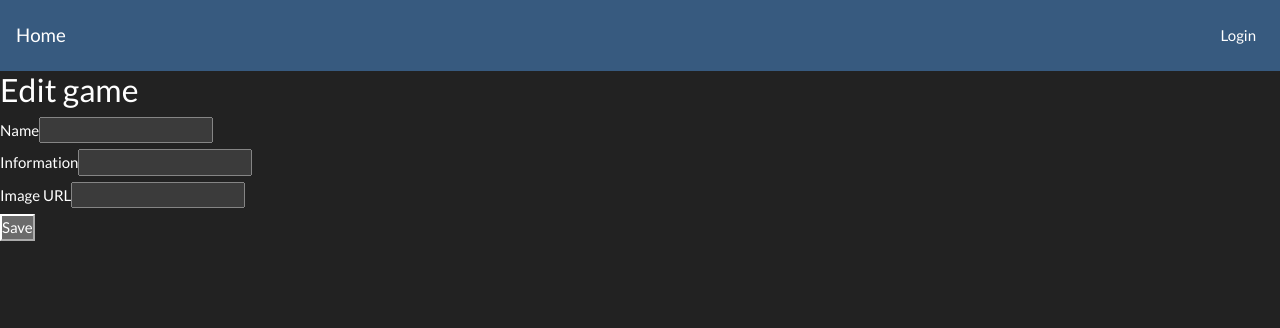
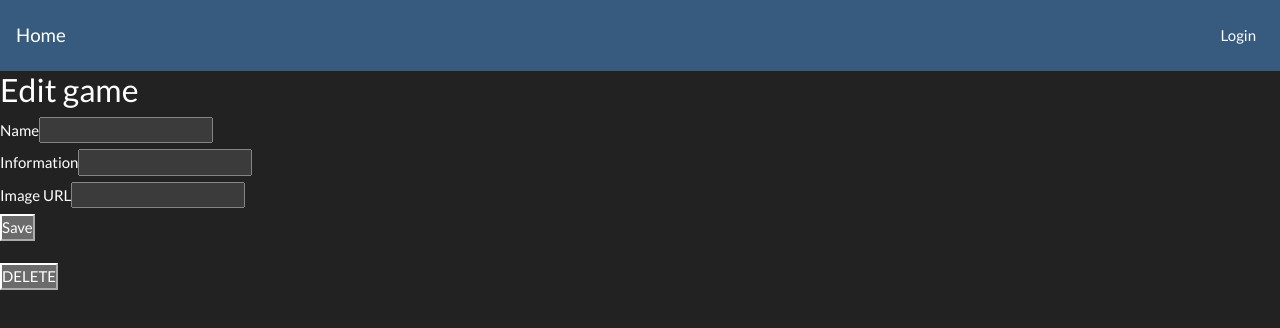
Before and after one commit to pomeranets-manachem/game-wiki-frontend, a React (Vite) app: page /game/edit/1 in a window 1280 px wide. Shown: the top 328 px of the page. Built offline with nearby package versions, Linux system fonts and the light colour scheme; no server answers.

Commit message:
added delete functionality, button on GameEdit page

```diff
--- a/src/pages/game/GameEdit.jsx
+++ b/src/pages/game/GameEdit.jsx
@@ -51,12 +51,24 @@ function GameEdit(props) {
                 navigate(`/game/${editedGame._id}`);
             })
             .catch((error) => {
-                console.log(error);
+                console.log("API: error while editing a game", error);
                 const errorDescription = error.response.data.message;
                 setErrorMessage(errorDescription);
             });
     };
 
+    const handleDelete = (event) => {
+        gameService
+            .deleteGame(gameId)
+            .then((response) => {
+                navigate('/')
+            })
+            .catch((error) => {
+                console.log("API: error while deleting a game", error);
+                const errorDescription = error.response.data.message;
+                setErrorMessage(errorDescription);
+            })
+    };
 
     return (
         <div>
@@ -77,6 +89,9 @@ function GameEdit(props) {
 
                 <button type="submit">Save</button>
             </form>
+
+            <br />
+            <button onClick={handleDelete}>DELETE</button>
         </div>
     )
 }
```
